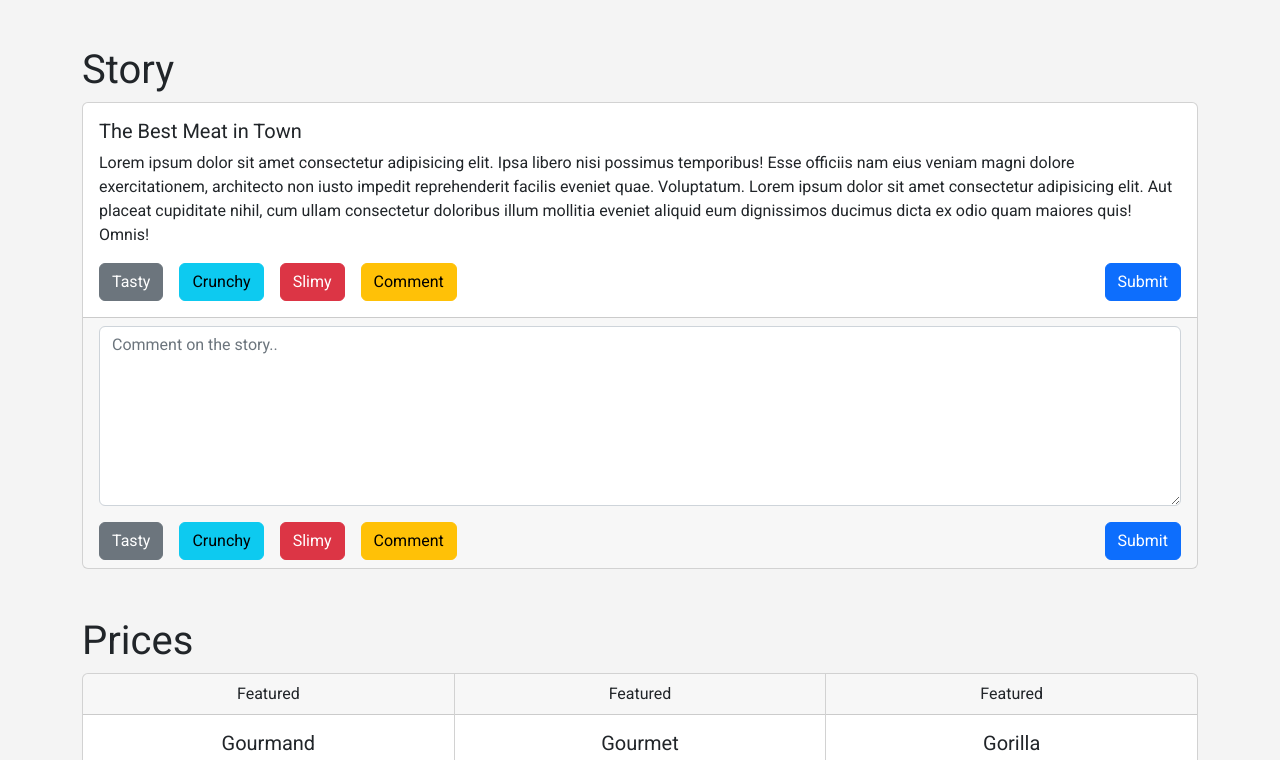
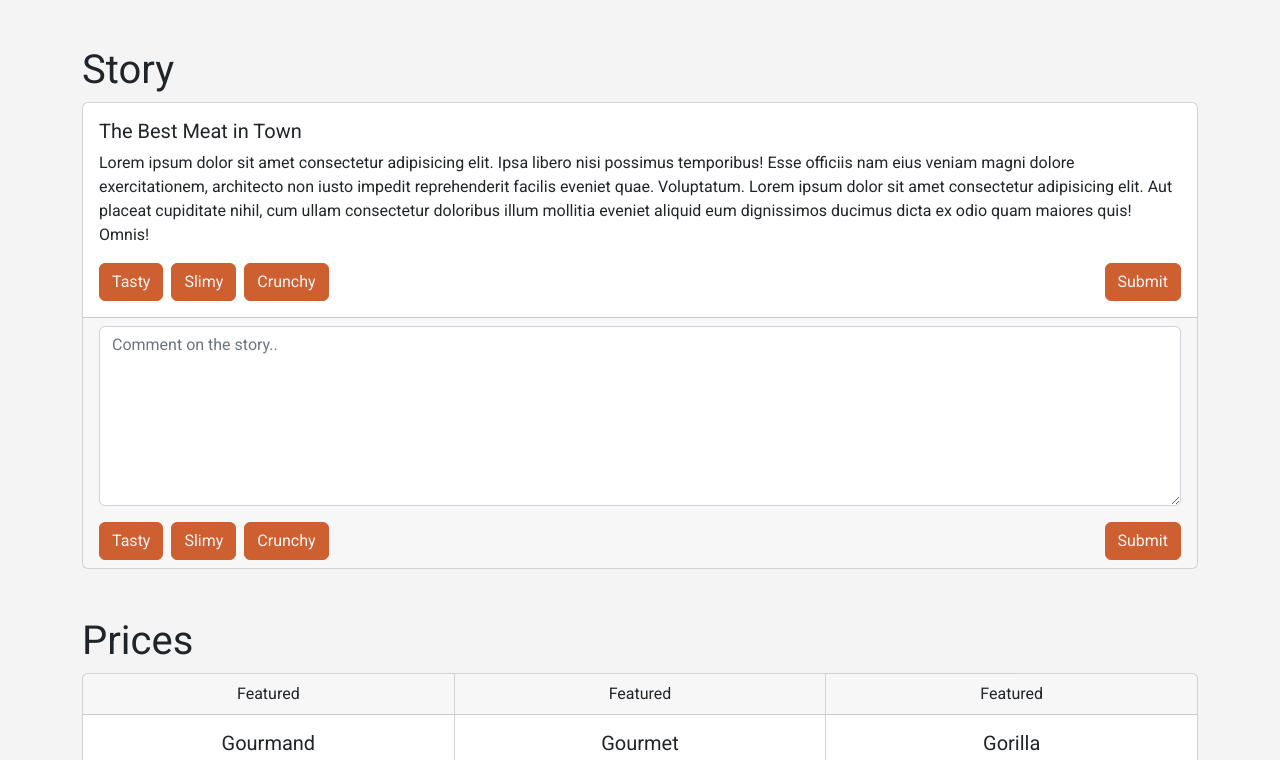
Before and after one commit to fabiojonathanarifin/gourmand-hall, a React (Create React App) app in the folder client/: page / in a window 1280 px wide. Shown: the part 2664-3424 px from the top of the page. Built offline with nearby package versions, Linux system fonts and the light colour scheme.

Commit message:
Create smaller button component

```diff
--- a/client/src/App.css
+++ b/client/src/App.css
@@ -1,8 +1,10 @@
 @import url('https://fonts.googleapis.com/css2?family=Roboto:wght@100;400&display=swap');
+@import url('https://fonts.googleapis.com/css2?family=EB+Garamond:ital,wght@0,400;0,500;0,600;0,700;0,800;1,400;1,500;1,600;1,700;1,800&display=swap');
 
 
 
 .App {
+    /* font-family: 'EB Garamond', serif; */
     font-family: 'Roboto', sans-serif;
     -moz-osx-font-smoothing: grayscale;
     -webkit-font-smoothing: antialiased;
@@ -39,6 +41,7 @@
 }
 
 .navbrand {
+    /* font-family: 'EB Garamond', serif; */
     margin-right: 40px;
 }
 
--- /dev/null
+++ b/client/src/components/Buttons/Button/NavButton.jsx
@@ -0,0 +1,11 @@
+import React from "react";
+import { Button } from "react-bootstrap";
+import "../Buttons.css";
+function NavButton(props) {
+  return (
+    <Button className="likebuttons" variant="primary">
+      {props.Value}
+    </Button>
+  );
+}
+export default NavButton;
--- /dev/null
+++ b/client/src/components/Buttons/Buttons.css
@@ -0,0 +1,5 @@
+.likebuttons {
+    color: whitesmoke !important;
+    background-color: #CE5F31 !important;
+    border: 1px solid #CE5F31 !important;
+}
--- /dev/null
+++ b/client/src/components/Buttons/LikeButtons.jsx
@@ -0,0 +1,20 @@
+import React from "react";
+import { Stack } from "react-bootstrap";
+import NavButton from "./Button/NavButton";
+import "./Buttons.css";
+function LikeButtons() {
+  return (
+    <>
+      <Stack direction="horizontal" gap={2}>
+        <NavButton Value="Tasty" />
+        <NavButton Value="Slimy" />
+        <NavButton Value="Crunchy" />
+        <div className="ms-auto">
+          <NavButton Value="Submit" />
+        </div>
+      </Stack>
+    </>
+  );
+}
+
+export default LikeButtons;
--- a/client/src/components/LikeButtons.jsx
+++ /dev/null
@@ -1,15 +0,0 @@
-import React from "react"
-import {Stack, Button} from "react-bootstrap"
-function LikeButtons() {
-  return (
-    <Stack direction="horizontal" gap={3}>
-              <Button variant="secondary">Tasty</Button>
-              <Button variant="info">Crunchy</Button>
-              <Button variant="danger">Slimy</Button>
-              <Button variant="warning">Comment</Button>
-              <Button variant="primary ms-auto">Submit</Button>
-
-            </Stack>
-  )
-}
-export default LikeButtons
--- a/client/src/components/Story.jsx
+++ b/client/src/pages/Story.jsx
@@ -1,5 +1,5 @@
 import {Card, Form} from 'react-bootstrap'
-import LikeButtons from "../components/LikeButtons";
+import LikeButtons from "../components/Buttons/LikeButtons";
 
 function Story() {
   return (
--- a/client/src/components/StoryThumbnail.jsx
+++ b/client/src/pages/StoryThumbnail.jsx
@@ -9,7 +9,7 @@ import sample from "../assets/sample.jpeg"
 function StoryThumbnail() {
   return (
     <div className="mt-5">
-          <h1>JACKASS</h1>
+          <h1>StoryThumbnail</h1>
           <Card className="mb-3">
             <Row>
               <Col className="md-4">
@@ -28,8 +28,9 @@ function StoryThumbnail() {
                     <small className="text-muted" alt="location">
                       Rawamangun, Jakarta Timur
                     </small>
-                    <Button>View Article</Button>
+
                   </Card.Text>
+                  <Button>View Article</Button>
                 </Card.Body>
               </Col>
             </Row>
```
Also changed, not shown: client/src/App.js (+6 -6 lines), client/src/pages/LoginFrom.jsx (renamed from client/src/components/LoginFrom.jsx), client/src/pages/PostStory.jsx (renamed from client/src/components/PostStory.jsx), client/src/pages/Prices.jsx (renamed from client/src/components/Prices.jsx), client/src/pages/RegistrationForm.jsx (renamed from client/src/components/RegistrationForm.jsx).
